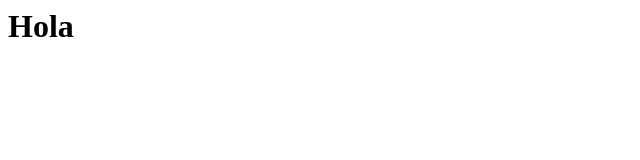
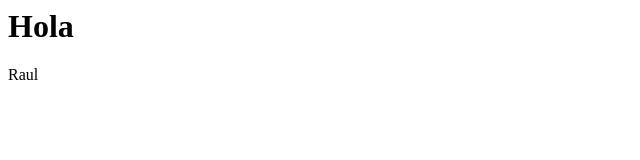
Before and after one commit to raulpalaol/web_responsive, a plain HTML site: page index.html in a window 1280 px wide. Shown: the full height of the page, 0-640 px from the left. Drawn offline with Linux system fonts and the light colour scheme.

Commit message:
He añadido párrafo

```diff
--- a/index.html
+++ b/index.html
@@ -1 +1,2 @@
 <h1>Hola</h1>
+<p>Raul</p>
```
